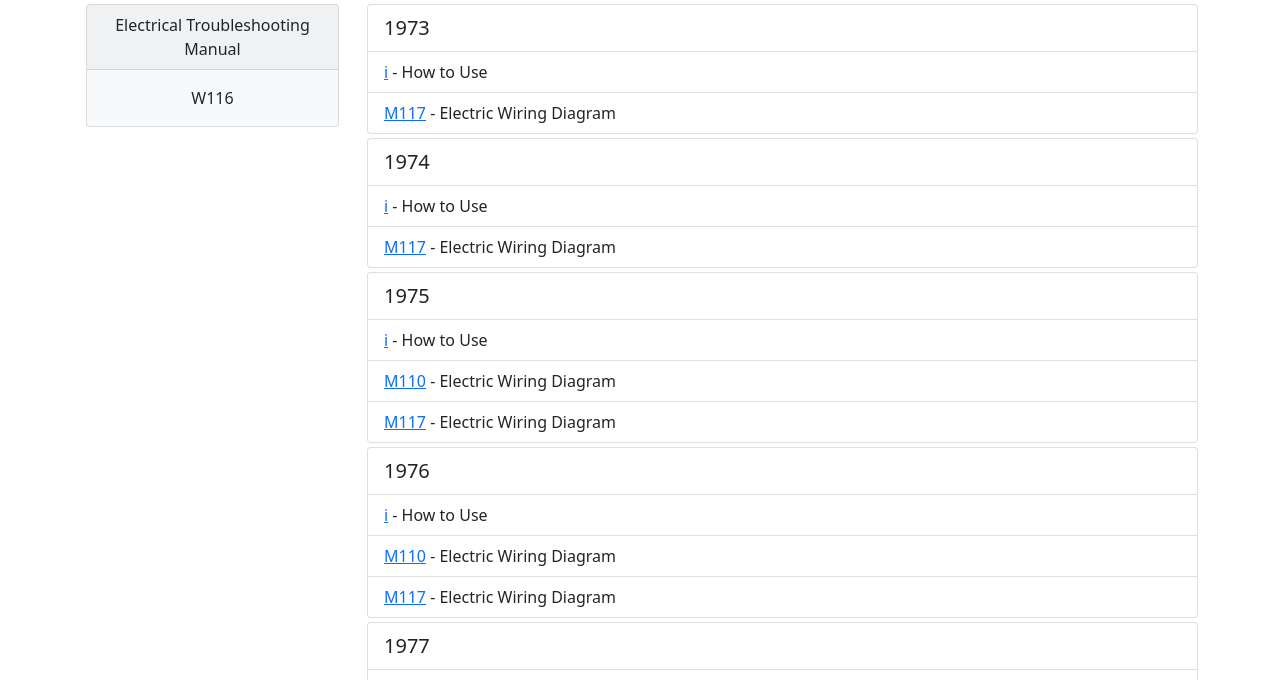
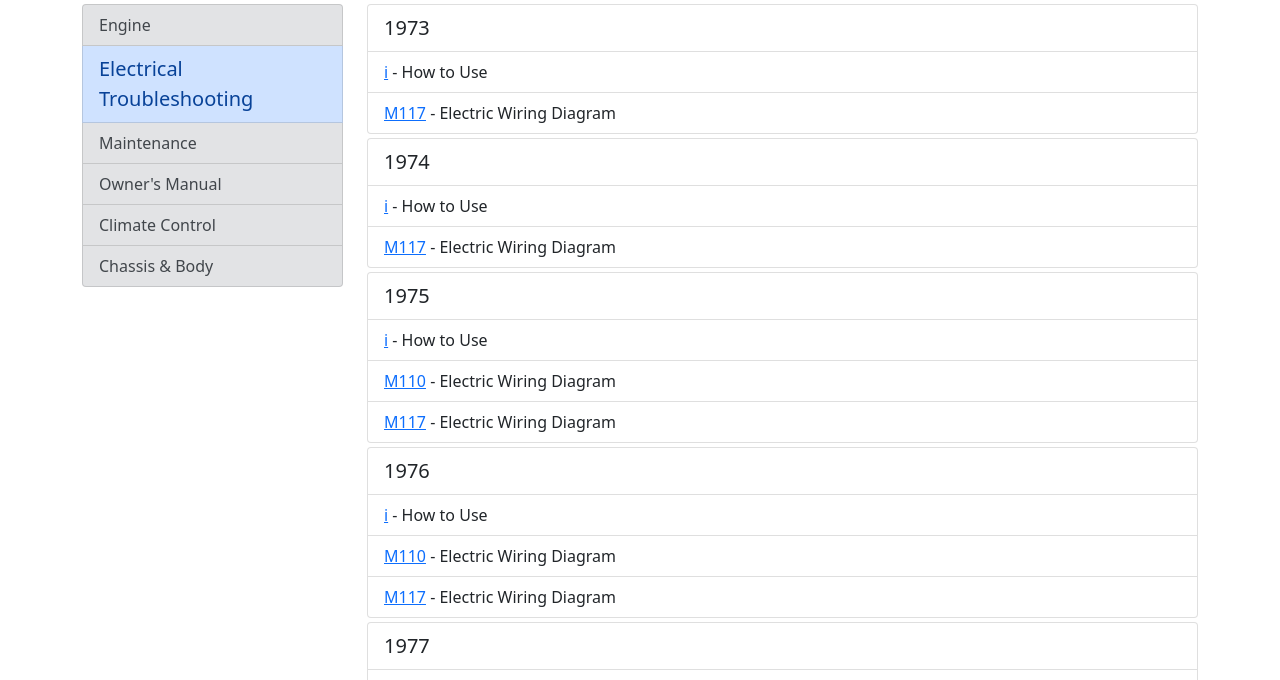
Before and after one commit to W116org/handbook, a Jekyll site: the page built from ETM.html, in a window 1280 px wide and 900 px high, cut to the strip 220-900 px from the top of the window. Built offline with Jekyll 4.4.1, drawn with Linux system fonts in a browser that asks for light colours; comment, search, counter and statistics services are not loaded.

Commit message:
Update ETM.html

```diff
--- a/ETM.html
+++ b/ETM.html
@@ -8,11 +8,13 @@
 
 <div class="row">
   <div class="col-xs-12 col-md-3">
-    <div class="card text-center text-dark bg-light mb-3 mx-1">
-      <div class="card-header">Electrical Troubleshooting Manual</div>
-      <div class="card-body">
-        <p class="card-text">W116</p>
-      </div>
+    <div class="list-group">
+      <a href="/Engine/" class="list-group-item list-group-item-secondary list-group-item-action">Engine</a>
+      <div class="list-group-item list-group-item-primary lead">Electrical Troubleshooting</div>
+      <a href="/Maintenance/" class="list-group-item list-group-item-secondary list-group-item-action">Maintenance</a>
+      <a href="/OM/" class="list-group-item list-group-item-secondary list-group-item-action">Owner's Manual</a>
+      <a href="/Climate/" class="list-group-item list-group-item-secondary list-group-item-action">Climate Control</a>
+      <a href="/Chassis/" class="list-group-item list-group-item-secondary list-group-item-action">Chassis &amp; Body</a>
     </div>
   </div>
   <div class="col-xs-12 col-md-9">
```
